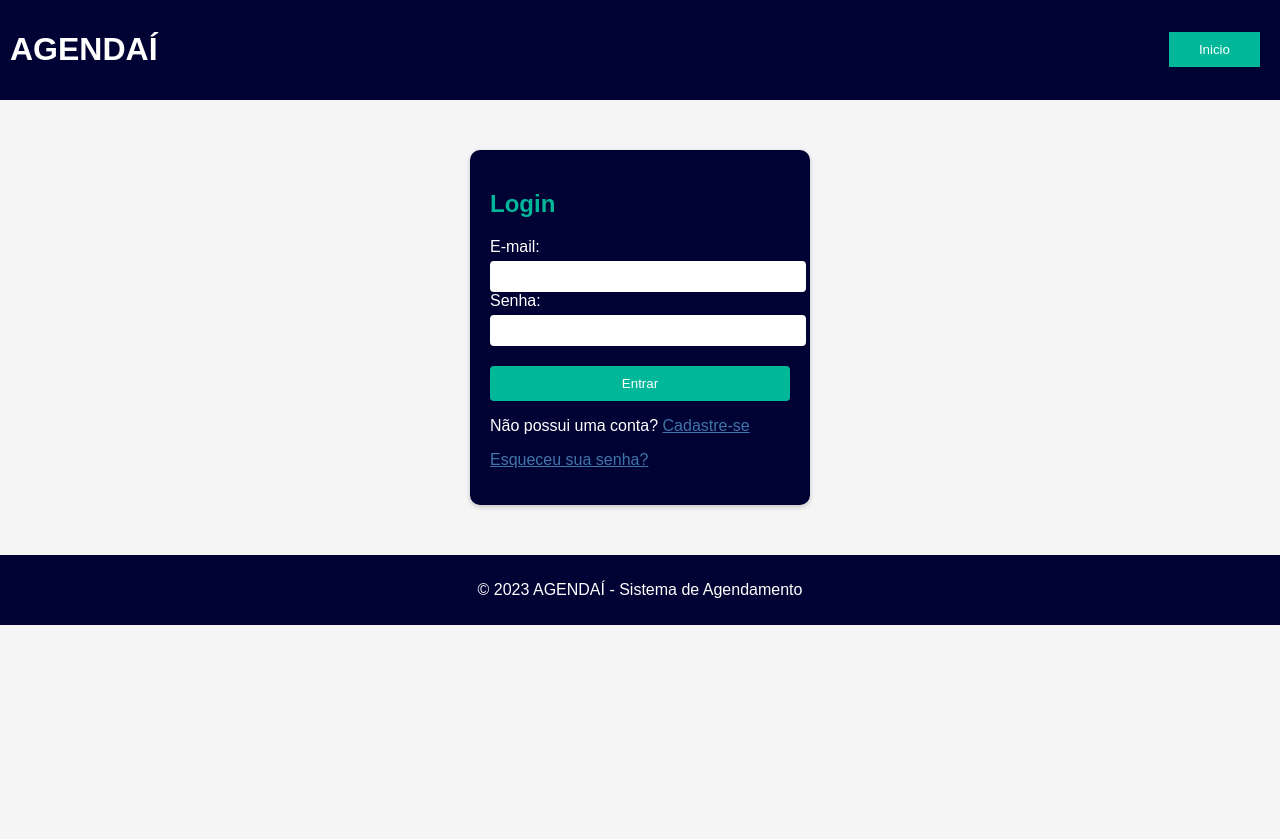
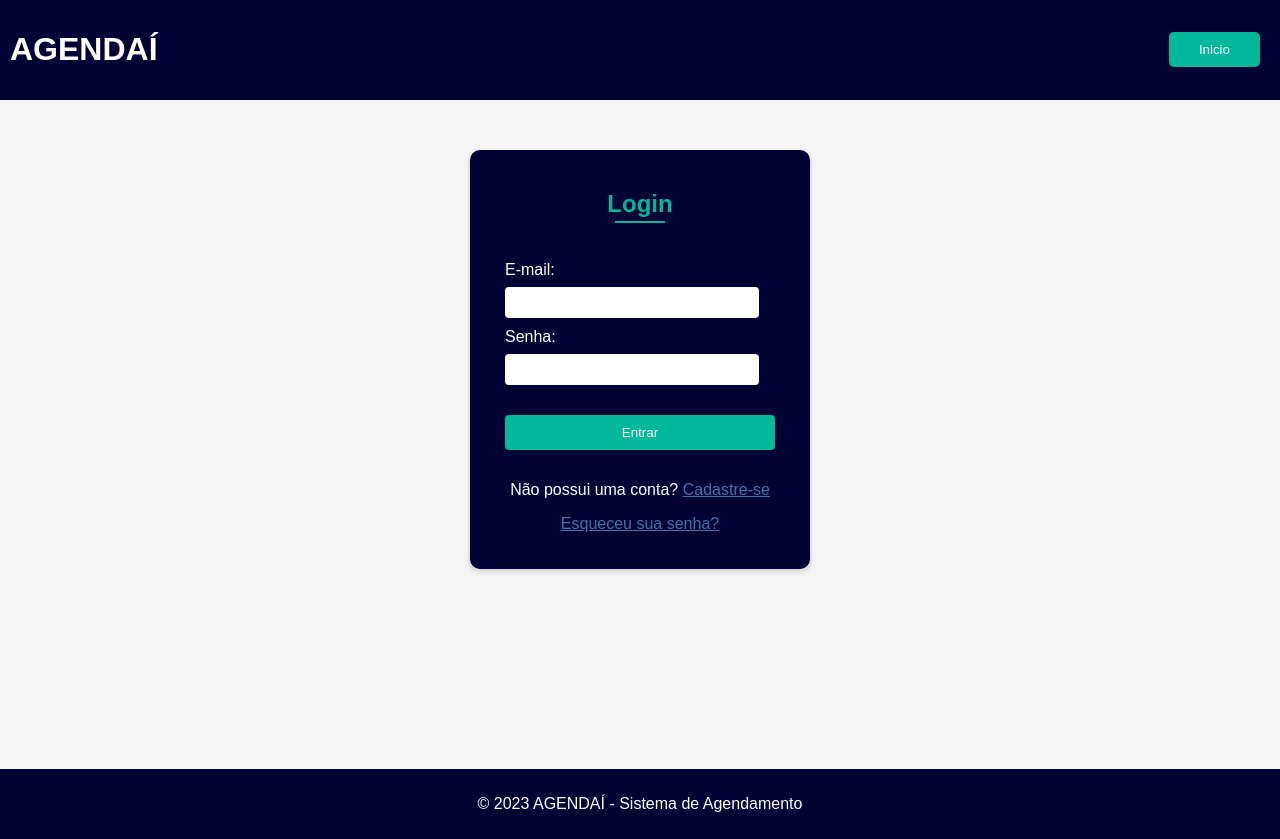
Before and after one commit to ManoellOliver/ProjetoIntegrador, a plain HTML site: page index.html in a window 1280 px wide. Before the commit the page ends 800 px from the top, so only its background shows below. Drawn offline with Linux system fonts and the light colour scheme.

Commit message:
atualizando o css do projeto

```diff
--- a/agendamento.css
+++ b/agendamento.css
@@ -27,6 +27,7 @@ button {
     border: none;
     cursor: pointer;
     margin: 0 10px;
+    border-radius: 5px;
 }
 
 button:hover {
--- a/perfil.css
+++ b/perfil.css
@@ -33,7 +33,7 @@ h2 {
 
 form {
     background-color: #ffffff;
-    padding: 20px;
+    padding: 30px;
     border-radius: 5px;
     box-shadow: 0 0 10px rgba(0, 0, 0, 0.1);
     max-width: 400px;
@@ -46,7 +46,7 @@ label {
 }
 
 input {
-    width: 100%;
+    width: 90%;
     padding: 10px;
     margin-bottom: 20px;
     border: 1px solid #ccc;
@@ -59,6 +59,8 @@ button {
     padding: 10px 20px;
     border: none;
     cursor: pointer;
+    margin: o 10px;
+    border-radius: 5px;
 }
 
 button:hover {
--- a/style.css
+++ b/style.css
@@ -28,7 +28,20 @@ main {
 }
 
 h2 {
+    text-align: center;
     color: #00b899;
+    position: relative;
+}
+
+h2::after {
+    content: '';
+    position: absolute;
+    bottom: -5px;
+    left: 50%;
+    width: 50px;
+    height: 2px;
+    background-color: #00b899;
+    transform: translateX(-50%);
 }
 
 button {
@@ -38,13 +51,16 @@ button {
     border: none;
     cursor: pointer;
     margin: 0 10px;
+    border-radius: 5px;
 }
 
 button:hover {
     background-color: #007568;
+
 }
 
 footer {
+    margin-top: 200px;
     text-align: center;
     padding: 10px;
     background-color: #000233;
@@ -58,10 +74,17 @@ footer {
     color: #ffffff;
     padding: 20px;
     border-radius: 10px;
-    width: 300px;
+    width: 300px; /* Largura fixa em pixels */
     margin: 0 auto;
     box-shadow: 0px 2px 5px rgba(0, 0, 0, 0.2);
-    text-align: left; /* Alinhar o conteúdo à esquerda */
+    text-align: center; /* Alinhar o conteúdo à esquerda */
+}
+
+/* Media query para tornar responsivo em telas menores */
+@media screen and (max-width: 600px) {
+    .login-container {
+        width: 80%; /* Altera a largura para 80% em telas menores que 600px */
+    }
 }
 
 /* ... outros estilos ... */
@@ -73,6 +96,10 @@ footer {
     border: none;
     border-radius: 4px;
     width: 100%;
+    width: calc(100% - 16px); /* Reduzindo 16px para considerar a largura do padding */
+    display: block; /* Faz com que os campos sejam exibidos em linhas separadas */
+    margin-bottom: 10px; /* Adiciona espaço entre os campos */
+    box-sizing: border-box; /* Garante que a largura inclua padding e borda */
 }
 
 /* ... outros estilos ... */
@@ -88,16 +115,35 @@ footer {
     border-radius: 4px;
     cursor: pointer;
     transition: background-color 0.3s;
-    width: 100%; /* O botão ocupa 100% da largura do container */
+    width: 100%; /* O botão ocupa 50% da largura do container */
 }
 
 .login-container input[type="submit"]:hover {
     background-color: #007568;
 }
 
+.label {
+    display: block;
+    margin-bottom: 5px;
+}
+
+/* Estilização para centralizar e ajustar espaçamento */
+#login-form {
+    max-width: 300px;
+    margin: 0 auto;
+    text-align: left;
+    padding: 15px;
+    border-radius: 5px;
+}
+
+/* Estilização para espaçamento entre label e input */
+label {
+    display: block;
+    margin-top: 8px;
+    margin-bottom: 8px; /* Adiciona espaçamento entre os labels */
+}
+
 .Cadastre-se{
 color: #3f75ab;
 
 }
-
-/* Outros estilos ... */
--- a/telaCadastro.css
+++ b/telaCadastro.css
@@ -43,6 +43,7 @@ button {
     border: none;
     cursor: pointer;
     margin: 0 10px;
+    border-radius: 5px;
 }
 
 button:hover {
@@ -50,8 +51,9 @@ button:hover {
 }
 
 footer {
+    margin-top: 300px;
     text-align: center;
-    padding: 10px;
+    padding: 20px;
     background-color: #000233;
     color: #ffffff;
 }
--- a/telaInicial.css
+++ b/telaInicial.css
@@ -37,7 +37,8 @@ button {
     padding: 10px 20px;
     border: none;
     cursor: pointer;
-    margin: 0 10px;
+    margin: o 10px;
+    border-radius: 5px;
 }
 
 button:hover {
--- a/telaRedefinir.css
+++ b/telaRedefinir.css
@@ -34,8 +34,9 @@ h2 {
 
 
 footer {
+    margin-top: 270px;
     text-align: center;
-    padding: 10px;
+    padding: 15px;
     background-color: #000233;
     color: #ffffff;
 }
@@ -101,7 +102,8 @@ button {
     padding: 10px 20px;
     border: none;
     cursor: pointer;
-    margin: 0px;
+    margin: o 10px;
+    border-radius: 5px;
 }
 
 button:hover {
```
Also changed, not shown: telaCadastro.html (+1 -3 lines), telaCadastro.js (+7 -11 lines).
